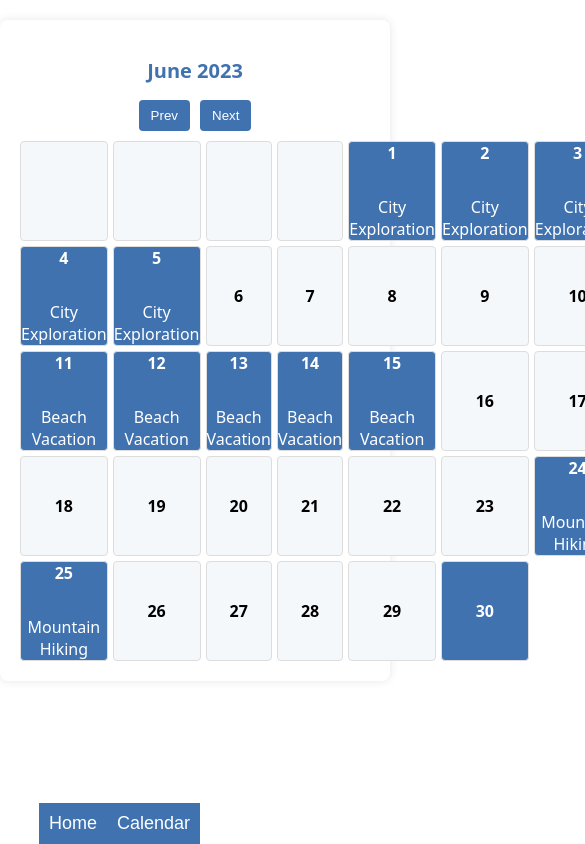
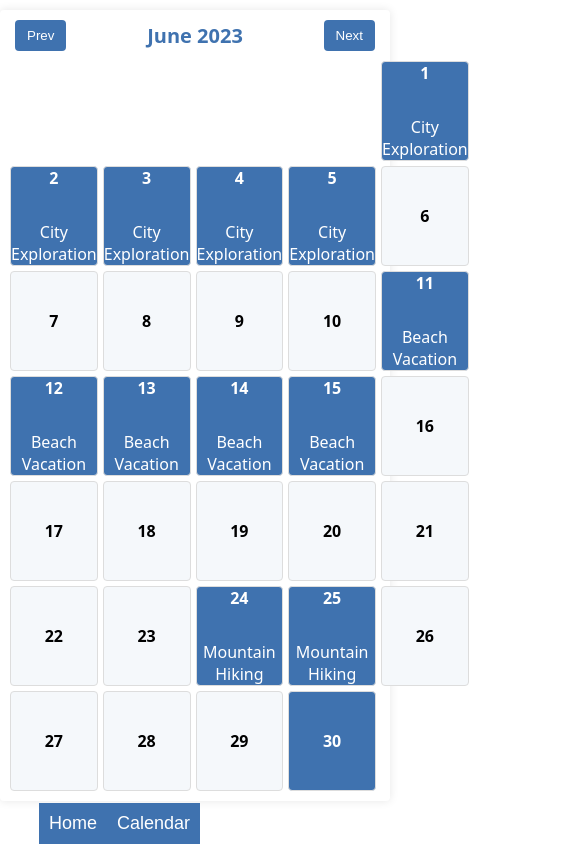
Before and after one commit to Danielschuetzle/Wayfarer-App, a Next.js app: page /calendar in a window 390 px wide. Shown: the top 844 px of the page, 585 px wide, since content can reach past the window. Built offline with nearby package versions, Linux system fonts and the light colour scheme.

Commit message:
calender mobile optimised

```diff
--- a/components/Calendar/index.js
+++ b/components/Calendar/index.js
@@ -8,24 +8,33 @@ const CalendarContainer = styled.div`
   background-color: #fff;
   border-radius: 8px;
   box-shadow: 0 0 10px rgba(0, 0, 0, 0.1);
+  @media (max-width: 600px) {
+    margin-top: 10px;
+    padding: 10px;
+    border-radius: 4px;
+  }
 `;
 
 const CalendarHeader = styled.div`
   display: flex;
-  justify-content: center;
+  justify-content: space-between;
   align-items: center;
-  flex-direction: column;
   margin-bottom: 10px;
+  @media (max-width: 600px) {
+    flex-direction: row;
+    align-items: center;
+    justify-content: space-between;
+  }
 `;
 
 const CalendarTitle = styled.h2`
   font-size: 20px;
   color: #3f72af;
+  margin: 0;
 `;
 
 const CalendarControls = styled.div`
   display: flex;
-  justify-content: flex-end;
   align-items: center;
 `;
 
@@ -43,6 +52,9 @@ const CalendarGrid = styled.div`
   display: grid;
   grid-template-columns: repeat(7, 1fr);
   gap: 5px;
+  @media (max-width: 600px) {
+    grid-template-columns: repeat(5, 1fr);
+  }
 `;
 
 const CalendarCell = styled.div`
@@ -57,6 +69,7 @@ const CalendarCell = styled.div`
   height: 100px;
   color: ${(props) => (props.isCurrentDate || props.isTravelDate ? '#fff' : 'inherit')};
   cursor: ${(props) => (props.isTravelDate ? 'pointer' : 'default')};
+  visibility: ${(props) => (props.isEmpty ? 'hidden' : 'visible')};
 `;
 
 const CalendarDay = styled.p`
@@ -73,16 +86,14 @@ const CalendarDestinationItem = styled.li``;
 
 const Calendar = ({ travelPlans }) => {
   const [date, setDate] = useState(new Date());
-  const [isClient, setIsClient] = useState(false);
   const router = useRouter();
 
   useEffect(() => {
-    setIsClient(true);
+    // Ensuring component will be rendered on client side
+    if (typeof window !== 'undefined') {
+      return;
+    }
   }, []);
-
-  if (!isClient) {
-    return null;
-  }
 
   const currentMonth = date.toLocaleString('default', { month: 'long' });
   const currentYear = date.getFullYear();
@@ -118,7 +129,7 @@ const Calendar = ({ travelPlans }) => {
     const cells = [];
 
     for (let i = 0; i < firstDayOfMonth; i++) {
-      cells.push(<CalendarCell key={`empty-${i}`} />);
+      cells.push(<CalendarCell key={`empty-${i}`} isEmpty />);
     }
 
     for (let day = 1; day <= daysInMonth; day++) {
@@ -174,11 +185,9 @@ const Calendar = ({ travelPlans }) => {
   return (
     <CalendarContainer>
       <CalendarHeader>
+        <CalendarButton onClick={handlePrevMonth}>Prev</CalendarButton>
         <CalendarTitle>{currentMonth} {currentYear}</CalendarTitle>
-        <CalendarControls>
-          <CalendarButton onClick={handlePrevMonth}>Prev</CalendarButton>
-          <CalendarButton onClick={handleNextMonth}>Next</CalendarButton>
-        </CalendarControls>
+        <CalendarButton onClick={handleNextMonth}>Next</CalendarButton>
       </CalendarHeader>
       <CalendarGrid>{renderCalendarCells()}</CalendarGrid>
     </CalendarContainer>
```
